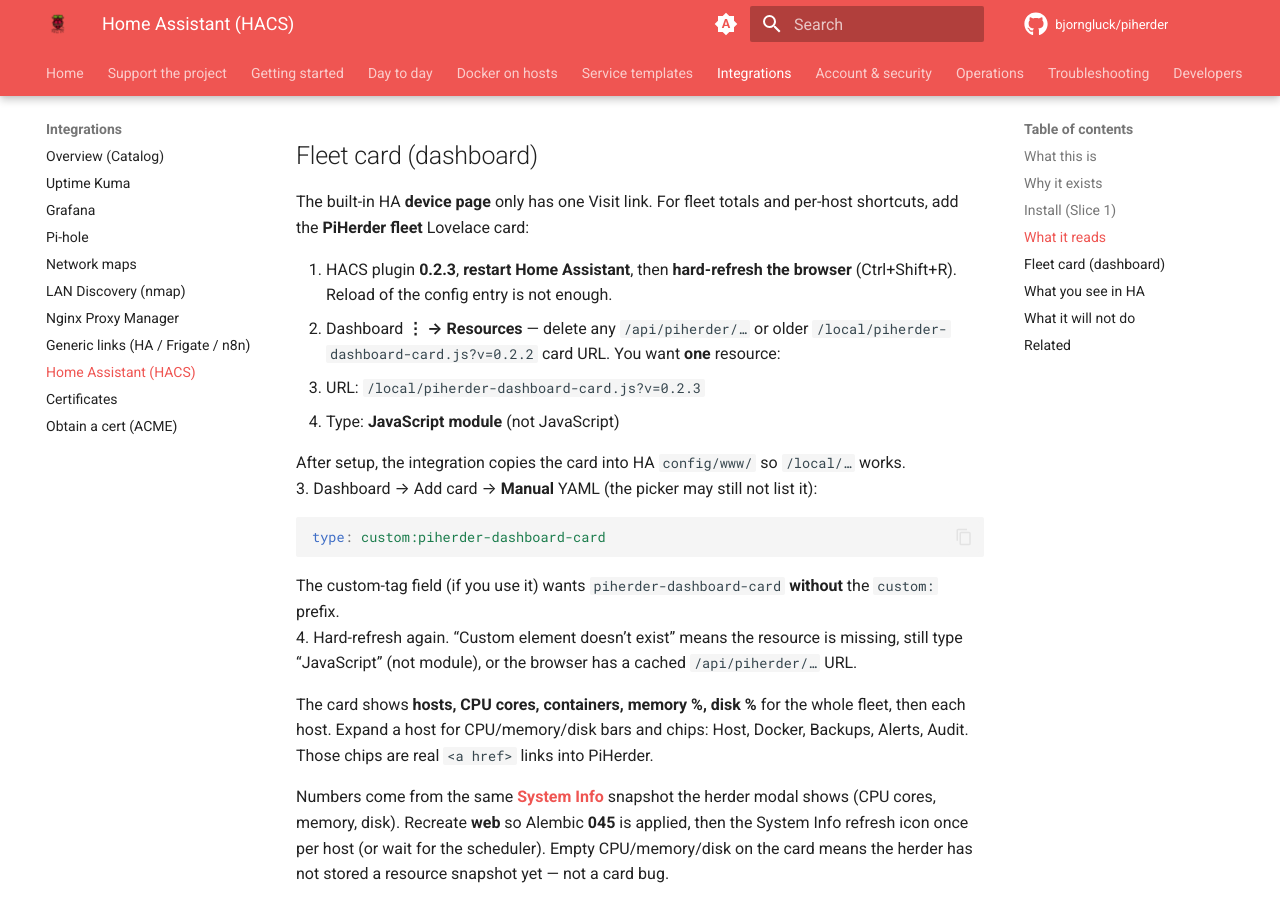
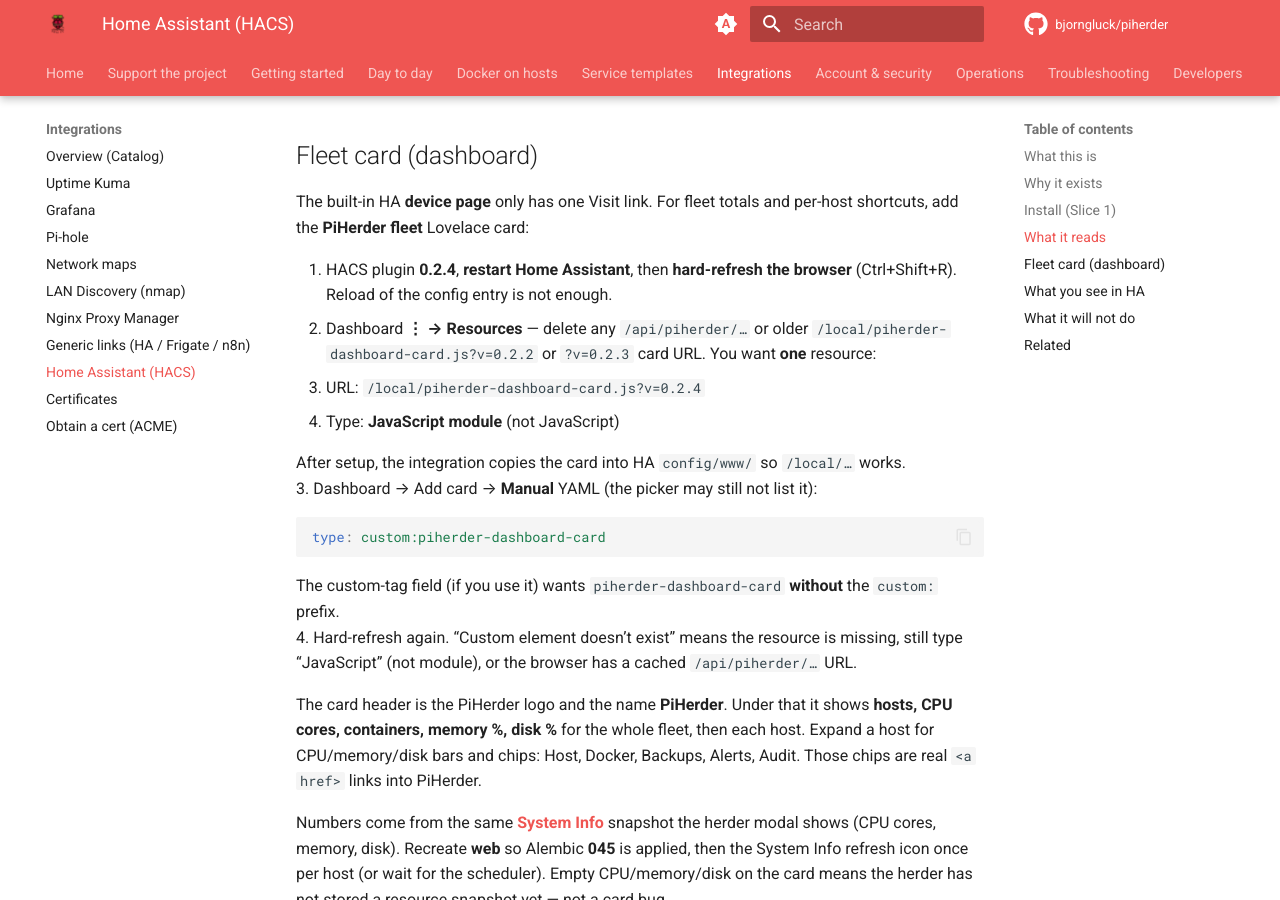
Before and after one commit to bjorngluck/piherder, an MkDocs documentation site: the page built from wiki/integrations/home-assistant.md, in a window 1280 px wide and 900 px high, scrolled down 1762 px. Built offline with MkDocs 1.6.1 and Material for MkDocs 9.7.7, drawn with Linux system fonts in a browser that asks for light colours; comment, search, counter and statistics services are not loaded; some of the changed text lies outside the part shown.

Commit message:
docs: HACS fleet card is plugin 0.2.4 with the PiHerder logo
QA resource URL is /local/piherder-dashboard-card.js?v=0.2.4.

```diff
--- a/wiki/integrations/home-assistant.md
+++ b/wiki/integrations/home-assistant.md
@@ -9,7 +9,7 @@
 | Path 1 | This PiHerder image | SSH + `ha` CLI on an HAOS **server** |
 | Path 2 (this page) | Separate HACS repo | HA polls PiHerder snapshots; **Visit** opens the herder |
 
-The plugin is **not** inside the PiHerder Docker image. GitHub: [bjorngluck/piherder-ha](https://github.com/bjorngluck/piherder-ha) (plugin **0.2.3**, Release `v0.2.3`). The HACS repo README and the integration’s Documentation link point at this page. The public site [piherder-docs.hacknow.info](https://piherder-docs.hacknow.info/) is built from `main` and does not publish this page until v1.6 merges.
+The plugin is **not** inside the PiHerder Docker image. GitHub: [bjorngluck/piherder-ha](https://github.com/bjorngluck/piherder-ha) (plugin **0.2.4**, Release `v0.2.4`). The HACS repo README and the integration’s Documentation link point at this page. The public site [piherder-docs.hacknow.info](https://piherder-docs.hacknow.info/) is built from `main` and does not publish this page until v1.6 merges.
 
 ## Why it exists
 
@@ -20,7 +20,7 @@
 1. In PiHerder: Settings → **API management** → create a token with **`read` only**. Set the **IP allowlist** to the HA host (HAOS ≈ appliance LAN IP; a container HA may egress as a Docker/bridge IP).
 2. HACS → custom repository → **Integration** → `https://github.com/bjorngluck/piherder-ha`.
 3. Add **PiHerder**: base URL (your herder origin, including scheme), token `ph_…`, TLS verify, poll interval. A bad URL or token keeps the fields filled (plugin ≥ 0.1.3).
-4. Confirm fleet **Plugin** is **0.2.3**. Device page **Visit** is still the host. For totals and per-host links, add the **PiHerder fleet** card (below). Container, service, and disk sensors sit on that same host device (Slice 1b). They are status only — not start/stop.
+4. Confirm fleet **Plugin** is **0.2.4**. Device page **Visit** is still the host. For totals and per-host links, add the **PiHerder fleet** card (below). Container, service, and disk sensors sit on that same host device (Slice 1b). They are status only — not start/stop.
 
 HACS does **not** auto-refresh custom repos. New GitHub Release: HACS → PiHerder → **⋮ → Redownload** (pick the tag) → **restart Home Assistant**. Reload of the config entry is not enough for new files.
 
@@ -38,10 +38,10 @@
 
 The built-in HA **device page** only has one Visit link. For fleet totals and per-host shortcuts, add the **PiHerder fleet** Lovelace card:
 
-1. HACS plugin **0.2.3**, **restart Home Assistant**, then **hard-refresh the browser** (Ctrl+Shift+R). Reload of the config entry is not enough.
-2. Dashboard **⋮ → Resources** — delete any `/api/piherder/…` or older `/local/piherder-dashboard-card.js?v=0.2.2` card URL. You want **one** resource:
+1. HACS plugin **0.2.4**, **restart Home Assistant**, then **hard-refresh the browser** (Ctrl+Shift+R). Reload of the config entry is not enough.
+2. Dashboard **⋮ → Resources** — delete any `/api/piherder/…` or older `/local/piherder-dashboard-card.js?v=0.2.2` or `?v=0.2.3` card URL. You want **one** resource:
 
-   - URL: `/local/piherder-dashboard-card.js?v=0.2.3`
+   - URL: `/local/piherder-dashboard-card.js?v=0.2.4`
    - Type: **JavaScript module** (not JavaScript)
 
    After setup, the integration copies the card into HA `config/www/` so `/local/…` works.
@@ -54,7 +54,7 @@
 The custom-tag field (if you use it) wants `piherder-dashboard-card` **without** the `custom:` prefix.
 4. Hard-refresh again. “Custom element doesn’t exist” means the resource is missing, still type “JavaScript” (not module), or the browser has a cached `/api/piherder/…` URL.
 
-The card shows **hosts, CPU cores, containers, memory %, disk %** for the whole fleet, then each host. Expand a host for CPU/memory/disk bars and chips: Host, Docker, Backups, Alerts, Audit. Those chips are real `<a href>` links into PiHerder.
+The card header is the PiHerder logo and the name **PiHerder**. Under that it shows **hosts, CPU cores, containers, memory %, disk %** for the whole fleet, then each host. Expand a host for CPU/memory/disk bars and chips: Host, Docker, Backups, Alerts, Audit. Those chips are real `<a href>` links into PiHerder.
 
 Numbers come from the same **[System Info](../day-to-day/system-info.md)** snapshot the herder modal shows (CPU cores, memory, disk). Recreate **web** so Alembic **045** is applied, then the System Info refresh icon once per host (or wait for the scheduler). Empty CPU/memory/disk on the card means the herder has not stored a resource snapshot yet — not a card bug.
 
```
Also changed, not shown: docs/QA_v1.6.0.md (+2 -2 lines), wiki/assets/screenshots/README.md (+1 -1 lines), wiki/day-to-day/haos-hosts.md (+1 -1 lines), wiki/index.md (+1 -1 lines), wiki/integrations/overview.md (+1 -1 lines).
